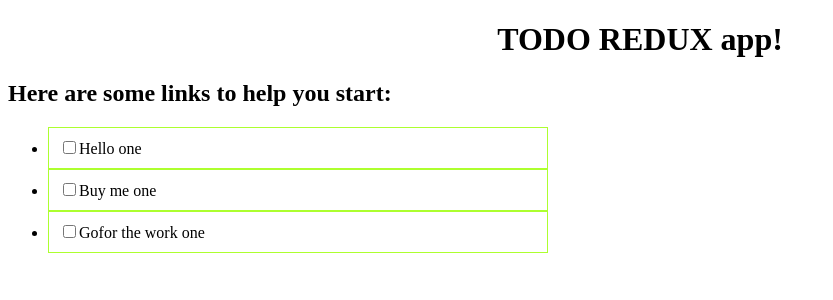
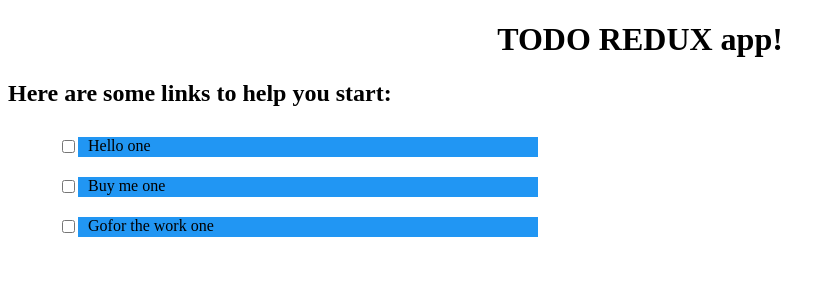
Before and after one commit to sjcrisme/my-redux-todolist, an Angular app: page / in a window 1280 px wide. Shown: the top 300 px of the page, without its empty margins (0-833 px from the left). Built offline with nearby package versions, Linux system fonts and the light colour scheme; what @ngrx/store would draw is missing.

Commit message:
checkbox event

```diff
--- a/src/app/app.component.css
+++ b/src/app/app.component.css
@@ -1,7 +1,18 @@
 .todo-list{
   width: 500px;
+  list-style: none;
 }
 .todo-item{
+  display: flex;
   padding: 10px;
-  border:1px solid greenyellow;
+
+  justify-content:flex-start;
+  align-items:center;
 }
+p{
+  padding-left: 10px;
+  width: 100%;
+  background: #2196f3;
+  margin: 0;
+  height: 20px;
+}
--- a/src/app/app.component.html
+++ b/src/app/app.component.html
@@ -6,7 +6,10 @@
 </div>
 <h2>Here are some links to help you start: </h2>
 <ul class="todo-list">
-  <li *ngFor="let todo of todos" (click)="onClick(todo)">
-    <div class="todo-item"><span><input id="todo.id" type="checkbox"></span>{{todo.message}}</div>
+  <li *ngFor="let todo of todos">
+    <div class="todo-item">
+      <span><input id="todo.id" type="checkbox" name="isSelected" (change)="onCheck($event,todo.id)"></span>
+      <p (click)="onClick(todo)">{{todo.message}}</p>
+    </div>
   </li>
 </ul>
--- a/src/app/app.component.ts
+++ b/src/app/app.component.ts
@@ -27,4 +27,8 @@
    //console.log(todoItem);
    this.store.dispatch(new TodoActions.Selected(todoItem));
  }
+ onCheck(event: Event,item: any){
+   console.log(event.target.checked,item);
+
+ }
 }
```
